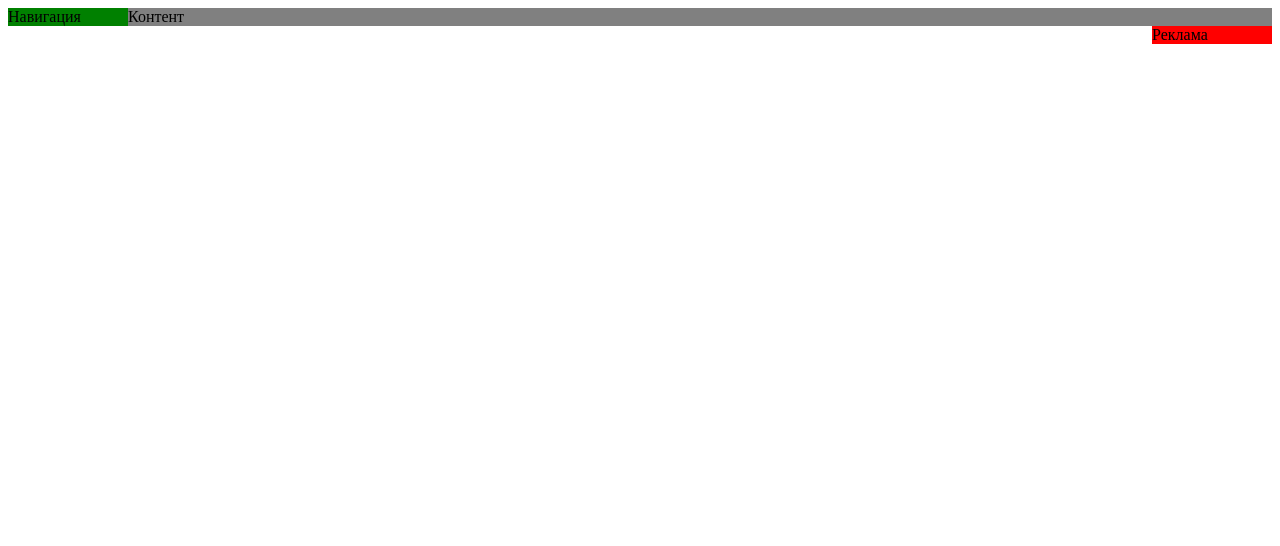
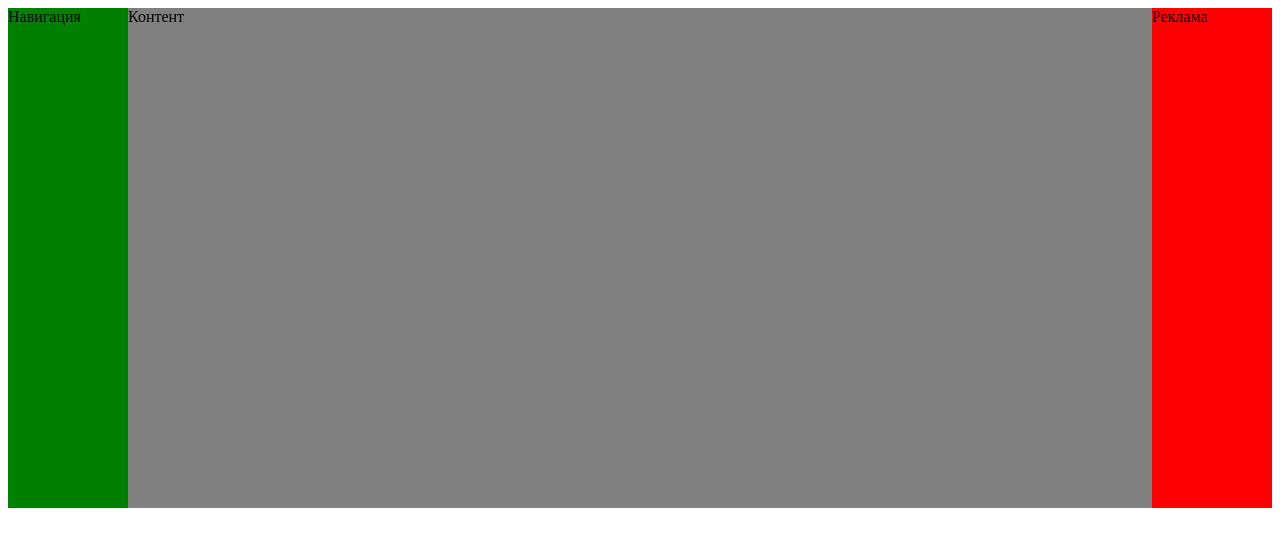
Before and after one commit to daniel55411/web-dhtml, a plain HTML site: page 3-column-layout/index.html in a window 1280 px wide. Drawn offline with Linux system fonts and the light colour scheme.

Commit message:
Solved full 3-column-layout

```diff
--- a/3-column-layout/main.css
+++ b/3-column-layout/main.css
@@ -1,16 +1,24 @@
+body > div {
+	height: 500px;
+}
+
 .nav {
 	float: left;
 	width: 120px;
 	background: green;
+	height: 100%;
 }
 
 .content {
-	width: 100%;
 	background: grey;
+	width: calc(100% - 240px);
+	display: inline-block;
+	height: 100%;
 }
 
 .ads {
 	float: right;
 	width: 120px;
 	background: red;
+	height: 100%;
 }
```
